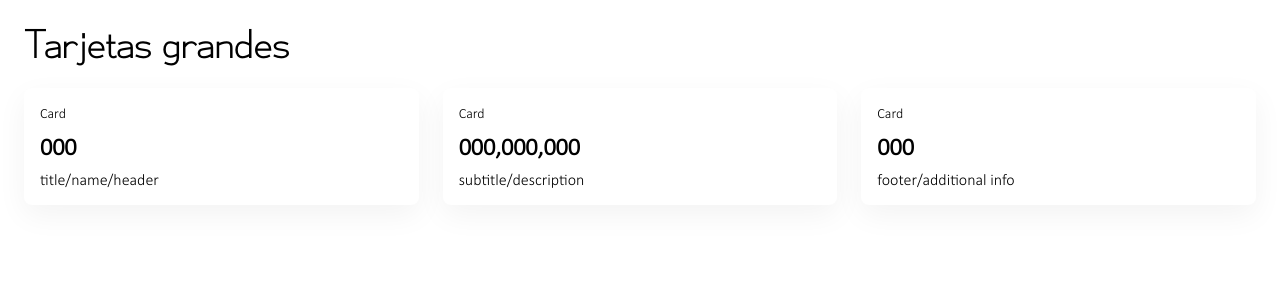
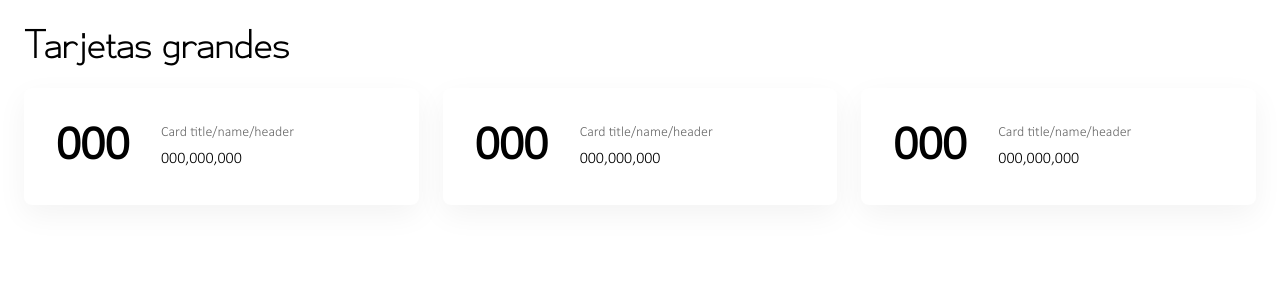
Before and after one commit to MA-DW/market-vue, a Nuxt app: page /cards in a window 1280 px wide. Shown: the top 300 px of the page. Built offline with nearby package versions, Linux system fonts and the light colour scheme.

Commit message:
text Card lg v2

```diff
--- a/components/uikit/TextCard.vue
+++ b/components/uikit/TextCard.vue
@@ -1,8 +1,8 @@
 <script setup lang="ts">
 interface TextCardProps {
-  title?: string;
-  subtitle?: string;
-  header?: string;
+  title: string;
+  headerText?: string;
+  description?: string;
 }
 
 const props = defineProps<TextCardProps>();
@@ -10,14 +10,13 @@ const props = defineProps<TextCardProps>();
 
 <template>
   <div class="text-card">
+    <div class="text-card-number">
+      {{ title }}
+    </div>
     <div class="text-card-content">
-      <div class="text-card-header" v-if="header">
-        {{ header }}
-      </div>
-      <div class="text-card-body">
-        <h3 class="text-card-title" v-if="title">{{ title }}</h3>
-        <p class="text-card-subtitle" v-if="subtitle">{{ subtitle }}</p>
-        <slot></slot>
+      <div class="text-card-text">
+        <span class="text-card-header">{{ headerText || 'Card title/name/header' }}</span>
+        <span class="text-card-description">{{ description || '000,000,000' }}</span>
       </div>
     </div>
   </div>
@@ -29,40 +28,36 @@ const props = defineProps<TextCardProps>();
   border-radius: 8px;
   box-shadow: 0px 10px 30px rgba(0, 0, 0, 0.05);
   background-color: white;
-  padding: 1rem;
   display: flex;
-  flex-direction: column;
+  align-items: center;
+  padding: 0 2rem;
+  gap: 2rem;
+}
+
+.text-card-number {
+  font-size: 48px;
+  font-weight: bold;
+  color: #000000;
+  line-height: 1;
 }
 
 .text-card-content {
-  height: 100%;
-  display: flex;
-  flex-direction: column;
+  flex: 1;
 }
 
-.text-card-header {
-  font-size: 0.875rem;
-  color: var(--color-secondary);
-  margin-bottom: 0.5rem;
-}
-
-.text-card-body {
-  flex: 1;
+.text-card-text {
   display: flex;
   flex-direction: column;
   gap: 0.25rem;
 }
 
-.text-card-title {
-  font-size: 1.5rem;
-  font-weight: bold;
-  color: var(--color-primary);
-  margin: 0;
+.text-card-header {
+  font-size: 14px;
+  color: rgba(0, 0, 0, 0.6);
 }
 
-.text-card-subtitle {
-  font-size: 1rem;
-  color: var(--color-secondary);
-  margin: 0;
+.text-card-description {
+  font-size: 16px;
+  color: #000000;
 }
 </style>
--- a/pages/cards.vue
+++ b/pages/cards.vue
@@ -3,19 +3,19 @@ import { ref } from 'vue'
 
 const cardData = ref([
   {
-    header: 'Card',
     title: '000',
-    subtitle: 'title/name/header'
+    headerText: 'Card title/name/header',
+    description: '000,000,000'
   },
   {
-    header: 'Card',
-    title: '000,000,000',
-    subtitle: 'subtitle/description'
+    title: '000',
+    headerText: 'Card title/name/header',
+    description: '000,000,000'
   },
   {
-    header: 'Card',
     title: '000',
-    subtitle: 'footer/additional info'
+    headerText: 'Card title/name/header',
+    description: '000,000,000'
   }
 ])
 </script>
@@ -27,9 +27,9 @@ const cardData = ref([
       <UikitTextCard
         v-for="(card, index) in cardData"
         :key="index"
-        :header="card.header"
         :title="card.title"
-        :subtitle="card.subtitle"
+        :header-text="card.headerText"
+        :description="card.description"
       />
     </div>
   </div>
```
